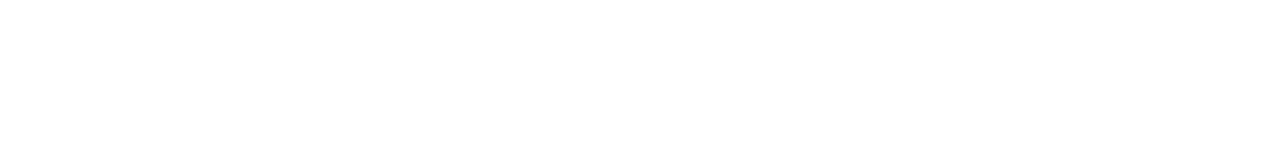
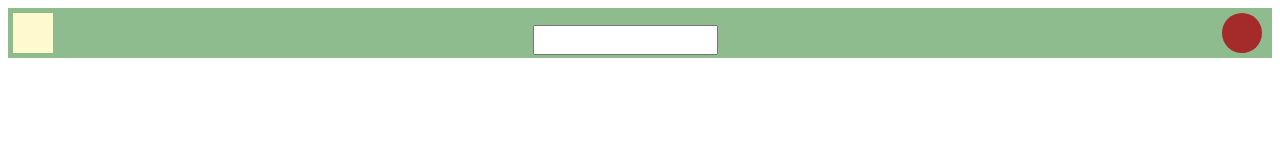
Before and after one commit to casey-stinnett/taco-kat-git, a plain HTML site: page index.html in a window 1280 px wide. Drawn offline with Linux system fonts and the light colour scheme.

Commit message:
header bar settup

```diff
--- a/index.css
+++ b/index.css
@@ -0,0 +1,41 @@
+header {
+	width: 100%;
+	height: 50px;
+	background: #8FBC8F;
+}
+
+.icon {
+	width: 40px;
+	height: 40px;
+	background: #FFFACD;
+	display: inline-block;
+	position: absolute;
+	left: 5px;
+	top: 5px;
+}
+
+.search-bar {
+	height: 30px;
+	position: absolute;
+	top: 33%;
+	left: 25%;
+	display: inline-block;
+}
+
+.circle {
+	width: 40px;
+	height: 40px;
+	border-radius: 50%;
+	background: brown;
+	display: inline-block;
+	position: absolute;
+	right: 5px;
+	top: 5px;
+}
+
+.section {
+	width: 33%;
+	height: 100%;
+	display: inline-block;
+	position: relative;
+}
--- a/index.html
+++ b/index.html
@@ -6,6 +6,18 @@
     <link rel="stylesheet" href="index.css">
   </head>
   <body>
+  	<header>
+  		<div class="section">
+  			<div class="icon"></div>
+  		</div>
+  		<div class="section">
+  			<input type="search" class="search-bar">
+  		</div>
+  		<div class="section">
+  			<div class="circle"></div>
+			</div>
+  		</div>
+  	</header>
 
   </body>
 </html>
```
